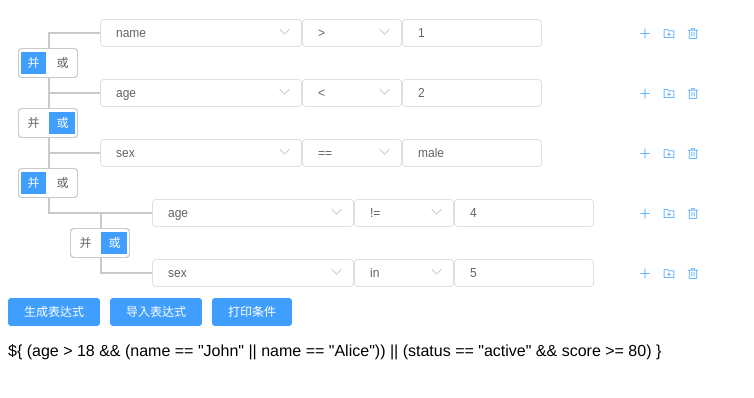
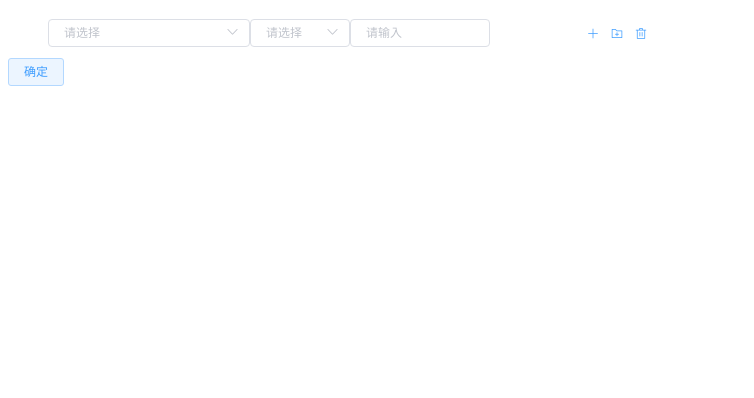
Before and after one commit to tudan110/vue2-juel, a Vue app: page / in a window 1280 px wide. Shown: the top 398 px of the page, without its empty margins (0-754 px from the left). Built offline with nearby package versions, Linux system fonts and the light colour scheme.

Commit message:
feat: 自动导入表达式

```diff
--- a/packages/vue2-juel/Vue2Juel.vue
+++ b/packages/vue2-juel/Vue2Juel.vue
@@ -32,10 +32,14 @@
       </condition-config>
     </div>
 
-    <div v-if="showExpression">
-      <el-button type="primary" size="mini" @click="getExpression()">生成表达式</el-button>
-      <el-button type="primary" size="mini" @click="importJuelExpression()">导入表达式</el-button>
-      <el-button type="primary" size="mini" @click="printCondition()">打印条件</el-button>
+    <div>
+      <el-button type="primary" plain size="mini" @click="getExpression()">确定</el-button>
+    </div>
+
+    <div v-if="showDebugButton">
+      <el-button type="primary" plain size="mini" @click="getExpression()">生成表达式</el-button>
+      <el-button type="primary" plain size="mini" @click="importJuelExpression()">导入表达式</el-button>
+      <el-button type="primary" plain size="mini" @click="printCondition()">打印条件</el-button>
       <p>{{ expression }}</p>
     </div>
 
@@ -50,19 +54,34 @@ export default {
   name: 'Vue2Juel',
   components: {ConditionConfig, SelectTree},
   props: {
-    showExpression: {
+    expression: {
+      type: String,
+      default: () => ''
+    },
+    showDebugButton: {
       type: Boolean,
-      default: () => true
+      default: () => false
     },
     treeOptions: {
       type: Array,
       default: () => []
     }
   },
+  mounted() {
+    this.importJuelExpression(this.expression)
+  },
+  watch: {
+    expression(newVal) {
+      this.importJuelExpression(newVal)
+    }
+  },
   data() {
     return {
       comKey: 'abc',
       condition: [
+        {id: 'xxx1', parentId: null, type: 'condition', level: 1, attribute: '', symbol: '', value: ''},
+      ],
+      /* condition: [
         {id: 'xxx1', parentId: null, type: 'condition', level: 1, attribute: 'name', symbol: '>', value: '1'},
         {id: 'xxx2', parentId: null, type: 'connector', level: 1, connector: 'AND'},  // 来自 &&
         {id: 'xxx3', parentId: null, type: 'condition', level: 1, attribute: 'age', symbol: '<', value: '2'},
@@ -80,7 +99,7 @@ export default {
             {id: 'xxx10', parentId: 'xxx7', type: 'condition', level: 2, attribute: 'sex', symbol: 'in', value: '5'}
           ]
         }
-      ],
+      ], */
       maxLevel: 3,
 
       // expression: '${ name == "张三" && (age >= 18 || sex == "男") && (score > 60 && (grade == "A" || level >= 3)) }',
@@ -88,7 +107,7 @@ export default {
       // expression: '${ (status == "active" && (age >= 18 && age <= 65)) || (status == "inactive" && (lastLogin > "2023-01-01" || (loginCount > 100 && loginFrequency >= 5))) }',
       // expression: '${ (age > 18 && (name == "John" || name == "Alice")) && (status == "active" || (lastLogin > "2023-01-01" && loginCount > 100)) }',
       // expression: '${ age > 18 && name == "John" }',
-      expression: '${ (age > 18 && (name == "John" || name == "Alice")) || (status == "active" && score >= 80) }',
+      // expression: '${ (age > 18 && (name == "John" || name == "Alice")) || (status == "active" && score >= 80) }',
       // expression: '${ (salary > 5000 && department == "IT") || (experience >= 5 && education == "Master") }',
       // expression: '${ (status == "active" && (age >= 18 && age <= 65)) || (status == "inactive" && (lastLogin > "2023-01-01" || loginCount > 100)) }',
       // expression: '${ (status == "active" && (age >= 18 && (score > 60 || grade == "A"))) || (status == "inactive" && lastLogin > "2023-01-01") }',
@@ -132,9 +151,8 @@ export default {
       // JUEL 表达式
       expression = `$\{ ${expression}}`
 
-      this.expression = expression
+      this.$emit('getExpression', expression)
 
-      return expression
     },
     printCondition() {
       console.log(this.condition)
@@ -489,16 +507,16 @@ export default {
     /**
      * 导入JUEL表达式
      */
-    importJuelExpression() {
+    importJuelExpression(expression) {
+      if (!expression) {
+        // this.$message.warning('请输入JUEL表达式');
+        return;
+      }
       try {
-        if (!this.expression) {
-          this.$message.warning('请输入JUEL表达式');
-          return;
-        }
-        this.parseJuelToCondition(this.expression);
-        this.$message.success('导入成功');
+        this.parseJuelToCondition(expression);
+        // this.$message.success('导入成功');
       } catch (error) {
-        this.$message.error('表达式格式错误');
+        // this.$message.error('表达式格式错误');
         console.error('解析JUEL表达式错误:', error);
       }
     }
```
